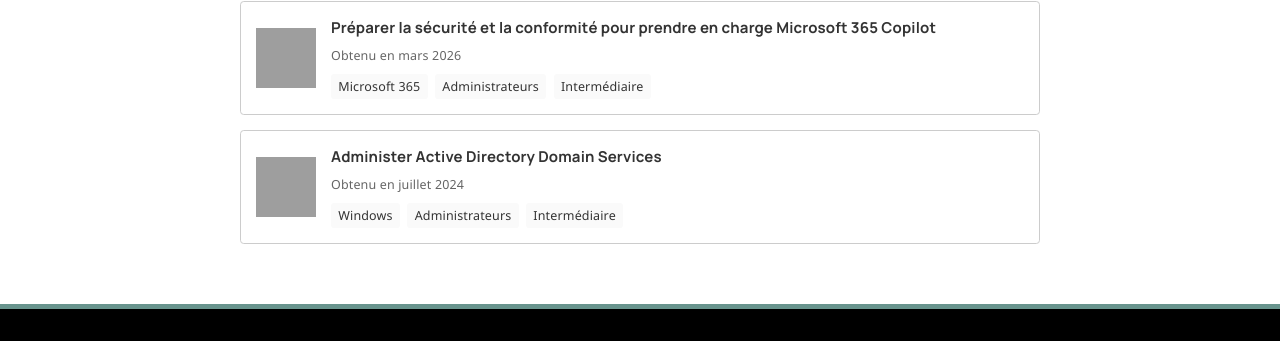
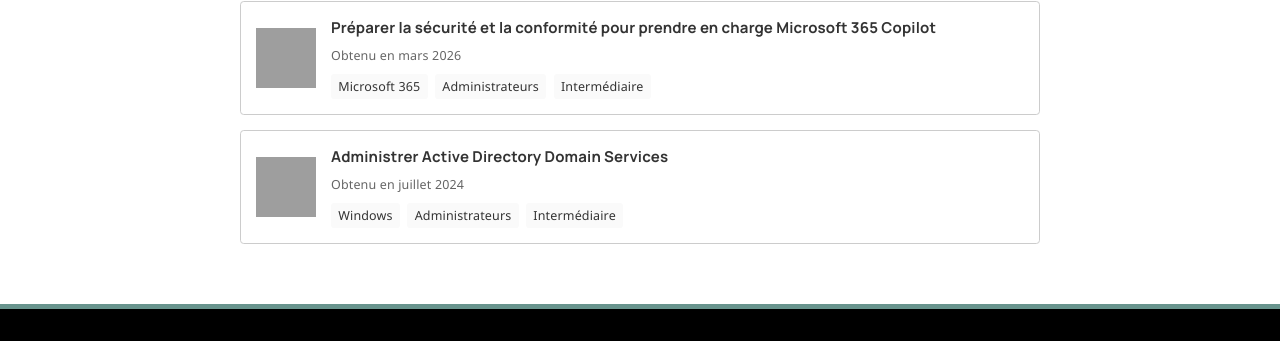
Before and after one commit to leobouard/leobouard.github.io, a Jekyll site: the page built from _pages/certificates.html, in a window 1280 px wide, cut to the strip 1293-1634 px from the top of the page. Built offline with Jekyll 4.4.1, drawn with Linux system fonts in a browser that asks for light colours; nearby versions of some CDN libraries; some web fonts are replaced; grey boxes are pictures that could not be loaded.

Commit message:
Update applied-skills.json

```diff
--- a/_data/applied-skills.json
+++ b/_data/applied-skills.json
@@ -6,7 +6,7 @@
         "url": "https://learn.microsoft.com/api/credentials/share/fr-fr/leo-bouard/7CD0A493E49DD194?sharingId=F97A0011A58C57B8",
     },
     {
-        "name": "Administer Active Directory Domain Services",
+        "name": "Administrer Active Directory Domain Services",
         "tags": ["Windows", "Administrateurs", "Intermédiaire"],
         "date": "juillet 2024",
         "url": "https://learn.microsoft.com/api/credentials/share/fr-fr/leo-bouard/7CD0A493E49DD194?sharingId=F97A0011A58C57B8",
```
